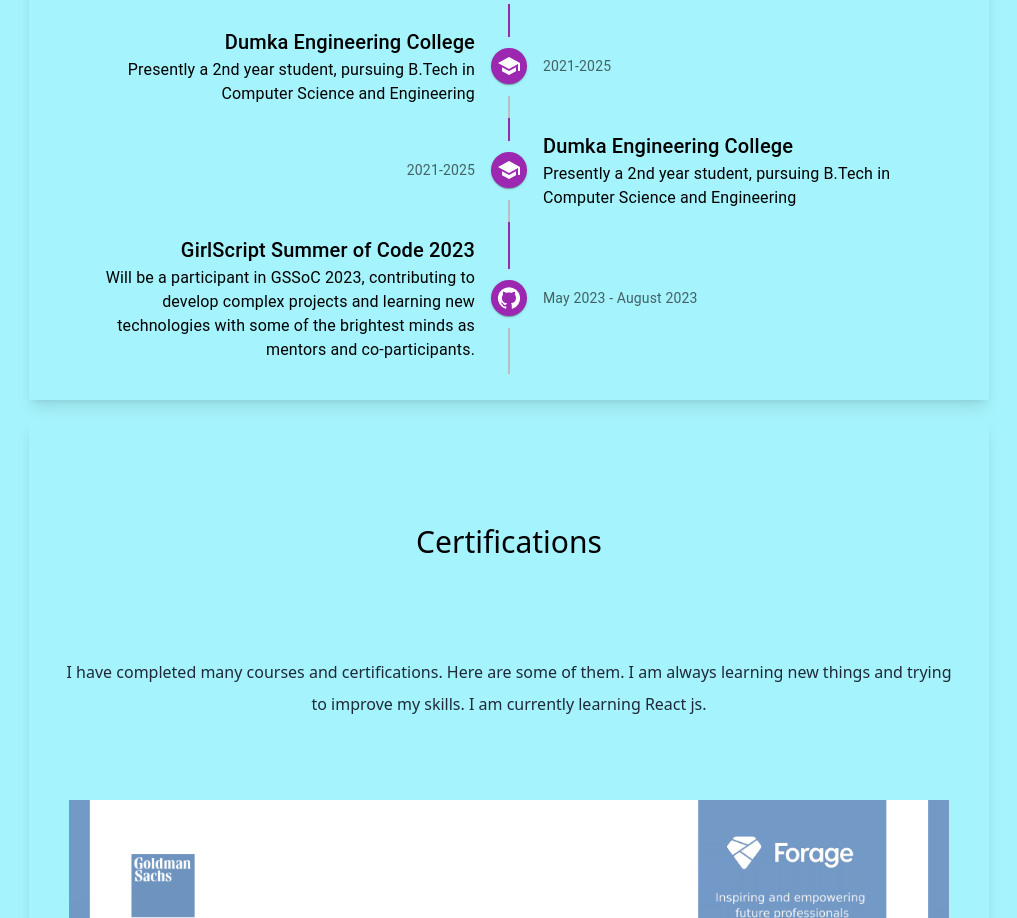
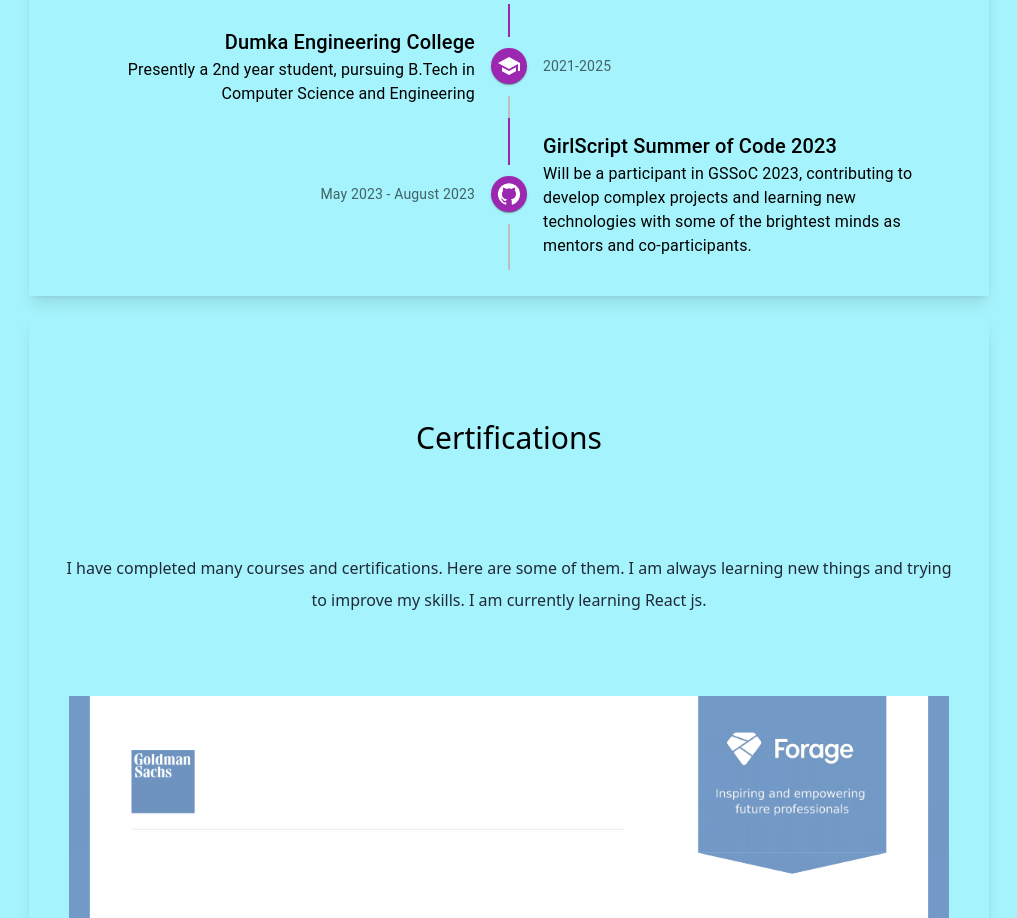
Before and after one commit to rishuraj1/PortfolioReact, a React (Vite) app: page / in a window 1280 px wide. Shown: the part 3356-4274 px from the top of the page, without its empty margins (131-1148 px from the left). Built offline with nearby package versions, Linux system fonts and the light colour scheme.

Commit message:
fix: duplicate component in timeline

```diff
--- a/src/components/MyTimeline.jsx
+++ b/src/components/MyTimeline.jsx
@@ -117,32 +117,6 @@ const MyTimeline = () => {
           color="text.secondary"
           className="dark:text-teal-600"
         >
-          2021-2025
-        </TimelineOppositeContent>
-        <TimelineSeparator>
-          <TimelineConnector sx={{ bgcolor: "secondary.main" }} />
-          <TimelineDot color="secondary">
-            <SchoolIcon />
-          </TimelineDot>
-          <TimelineConnector />
-        </TimelineSeparator>
-        <TimelineContent sx={{ py: "12px", px: 2 }}>
-          <Typography variant="h6" component="span">
-            Dumka Engineering College
-          </Typography>
-          <Typography className="dark:text-teal-400">
-            Presently a 2nd year student, pursuing B.Tech in Computer Science
-            and Engineering
-          </Typography>
-        </TimelineContent>
-      </TimelineItem>
-      <TimelineItem>
-        <TimelineOppositeContent
-          sx={{ m: "auto 0" }}
-          variant="body2"
-          color="text.secondary"
-          className="dark:text-teal-600"
-        >
           May 2023 - August 2023
         </TimelineOppositeContent>
         <TimelineSeparator>
```
